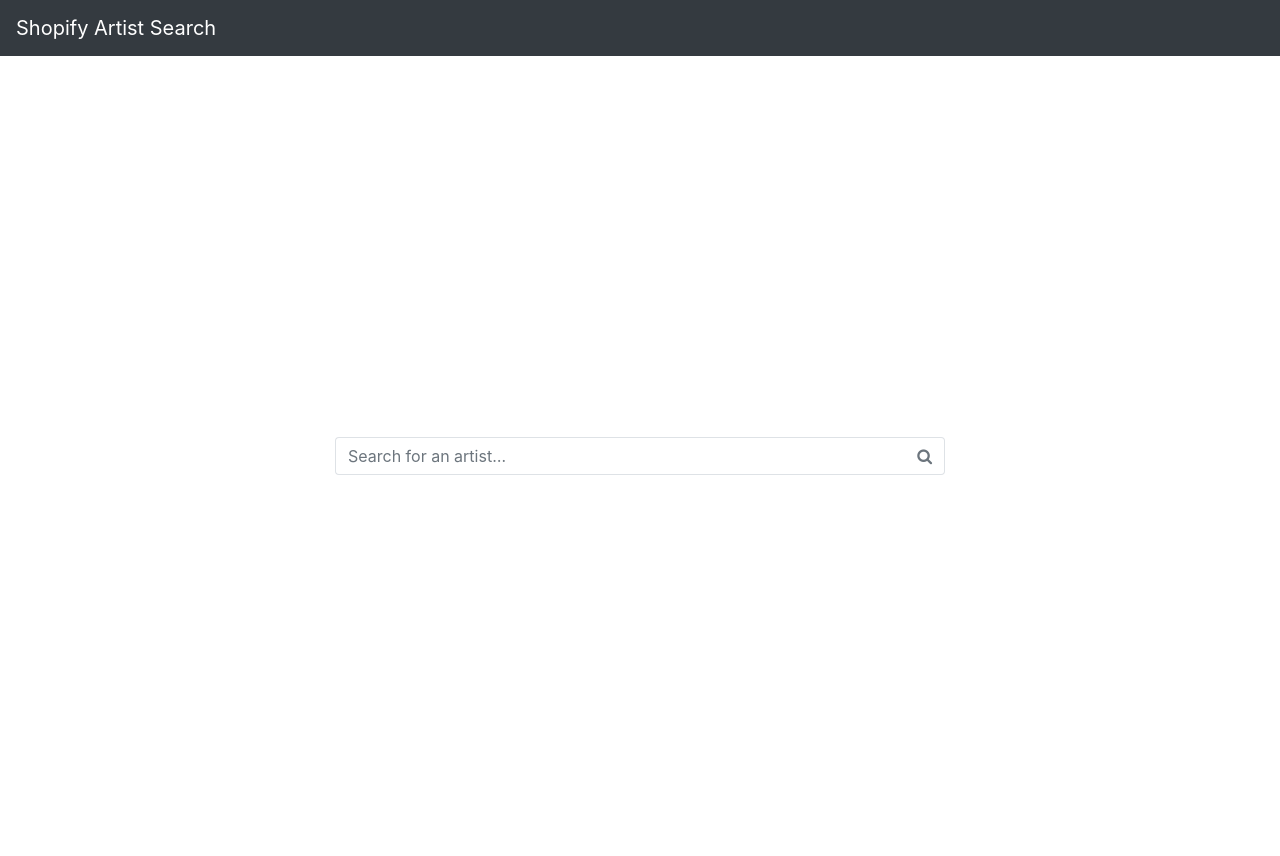
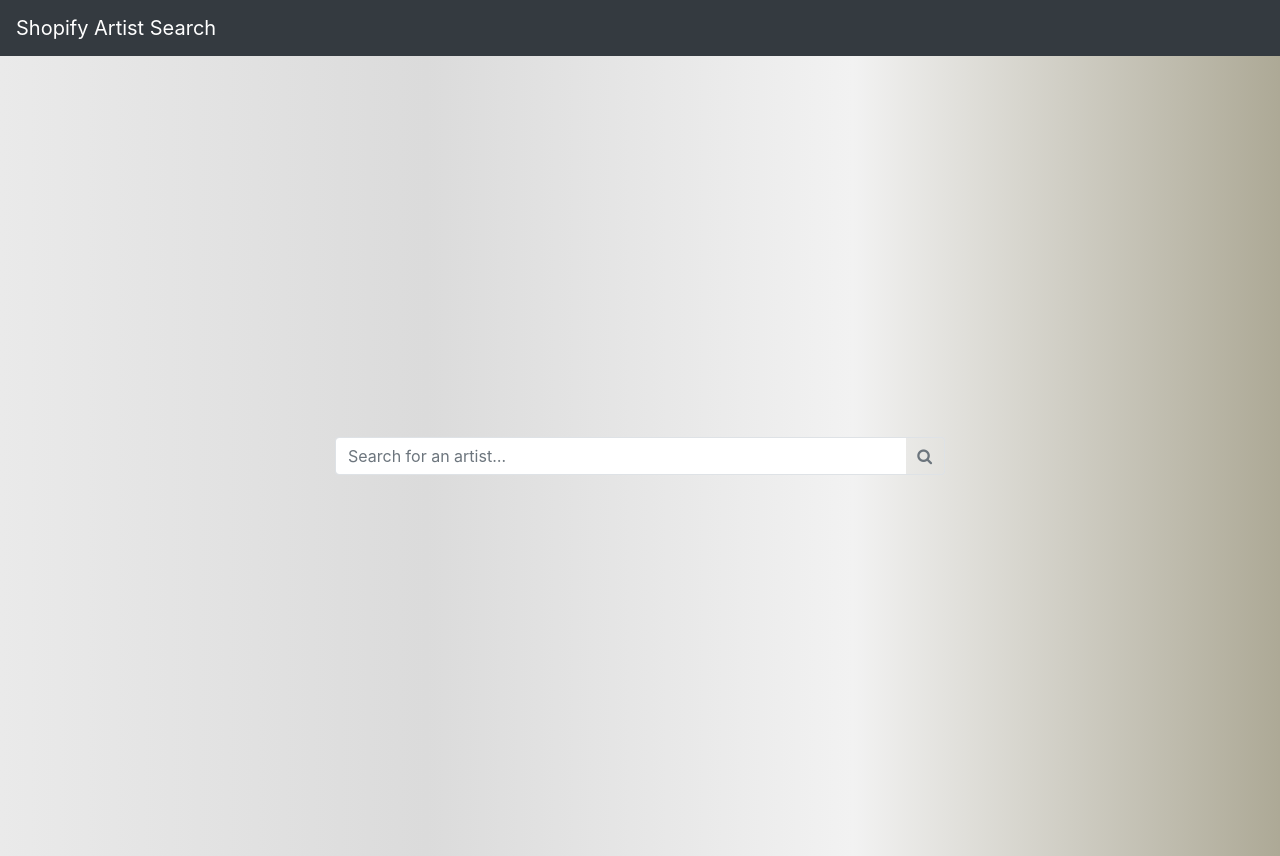
Before and after one commit to MaherSerjio/GigHub, a React (Create React App) app: page /artist in a window 1280 px wide. Built offline with nearby package versions, Linux system fonts and the light colour scheme.

Commit message:
Added some styling

```diff
--- a/src/components/App.js
+++ b/src/components/App.js
@@ -3,8 +3,8 @@ import { BrowserRouter, Route } from "react-router-dom";
 
 import Header from './Header';
 import Home from './Home';
-import Artist from './artist/artist';
-import Browse from './artist/browse';
+import Artist from './artist/Artist';
+import Browse from './artist/Browse';
 
 class App extends React.Component {
     render() {
--- a/src/components/Home.js
+++ b/src/components/Home.js
@@ -1,10 +1,11 @@
 import React from "react";
 import Login from './Shared/Login';
 
+import './styles/home.css';
 
 const Home = () => {
     return (
-        <div>
+        <div className="home">
             <Login />
         </div>
     );
--- a/src/components/Shared/Search.js
+++ b/src/components/Shared/Search.js
@@ -1,5 +1,5 @@
 import React from "react";
-import '../styles/Search.css';
+import '../styles/search.css';
 
 const Search = () => {
     return (
--- a/src/components/artist/artist.js
+++ b/src/components/artist/artist.js
@@ -1,11 +1,12 @@
 import React from "react";
 import Search from "../Shared/Search";
 
+import '../styles/artist.css';
 
 class Artist extends React.Component {
     render() {
         return (
-            <div>
+            <div className="artist">
                 <Search />
             </div >
         );
--- a/src/components/styles/Home.css
+++ b/src/components/styles/Home.css
@@ -0,0 +1,5 @@
+.home {
+    background: #ADA996;  /* fallback for old browsers */
+    background: -webkit-linear-gradient(to right, #EAEAEA, #DBDBDB, #F2F2F2, #ADA996);  /* Chrome 10-25, Safari 5.1-6 */
+    background: linear-gradient(to right, #EAEAEA, #DBDBDB, #F2F2F2, #ADA996); /* W3C, IE 10+/ Edge, Firefox 16+, Chrome 26+, Opera 12+, Safari 7+ */
+}
--- a/src/components/styles/artist.css
+++ b/src/components/styles/artist.css
@@ -1,7 +1,5 @@
-.search--input{
-    position: fixed;
-    top: 50%;
-    left: 50%;
-    transform: translate(-50%, -50%);
-    width: 50%;
+.artist{
+    background: #ADA996;  /* fallback for old browsers */
+    background: -webkit-linear-gradient(to right, #EAEAEA, #DBDBDB, #F2F2F2, #ADA996);  /* Chrome 10-25, Safari 5.1-6 */
+    background: linear-gradient(to right, #EAEAEA, #DBDBDB, #F2F2F2, #ADA996); /* W3C, IE 10+/ Edge, Firefox 16+, Chrome 26+, Opera 12+, Safari 7+ */
 }
```
